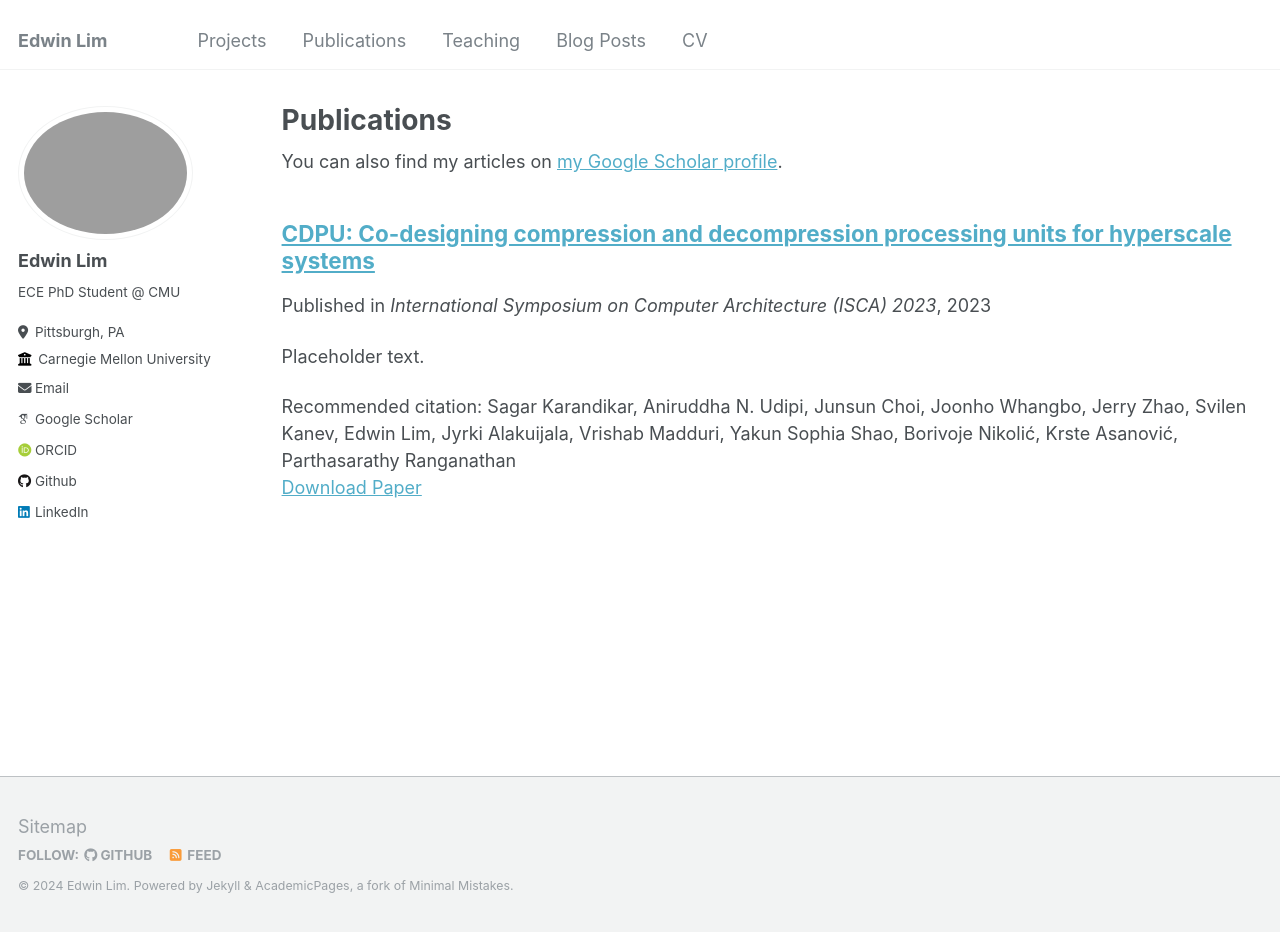
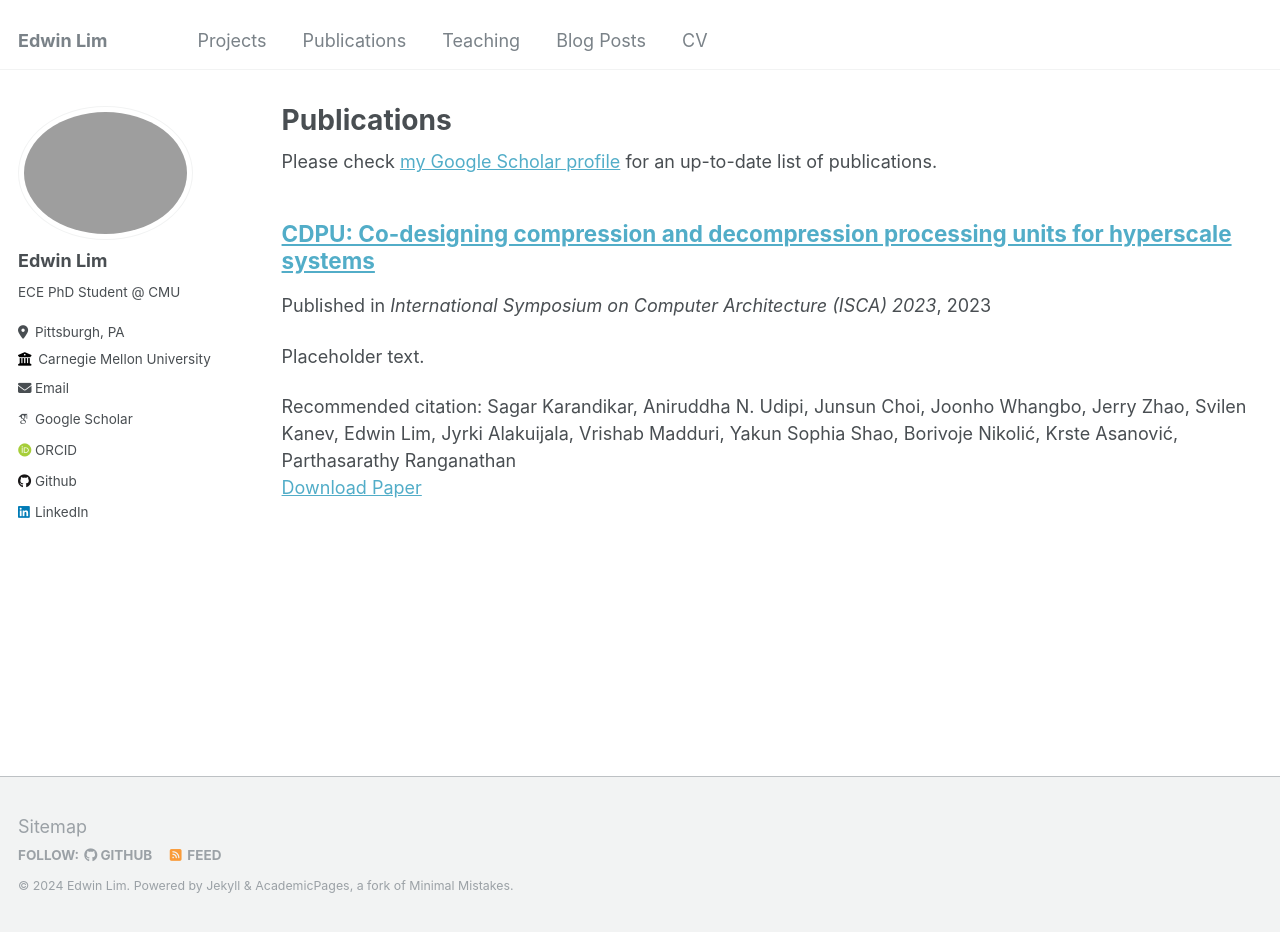
Before and after one commit to edwinlim0919/edwinlim0919.github.io, a Jekyll site: the page built from _pages/publications.md, in a window 1280 px wide and 932 px high. Built offline with Jekyll 4.4.1, drawn with Linux system fonts in a browser that asks for light colours; some web fonts are replaced.

Commit message:
updated publications page to link to my google scholar

```diff
--- a/_pages/publications.md
+++ b/_pages/publications.md
@@ -6,7 +6,7 @@ author_profile: true
 ---
 
 {% if site.author.googlescholar %}
-  <div class="wordwrap">You can also find my articles on <a href="{{site.author.googlescholar}}">my Google Scholar profile</a>.</div>
+  <div class="wordwrap">Please check <a href="{{site.author.googlescholar}}">my Google Scholar profile</a> for an up-to-date list of publications.</div>
 {% endif %}
 
 {% include base_path %}
```
Also changed, not shown: _pages/cv.md (+2 -0 lines).
